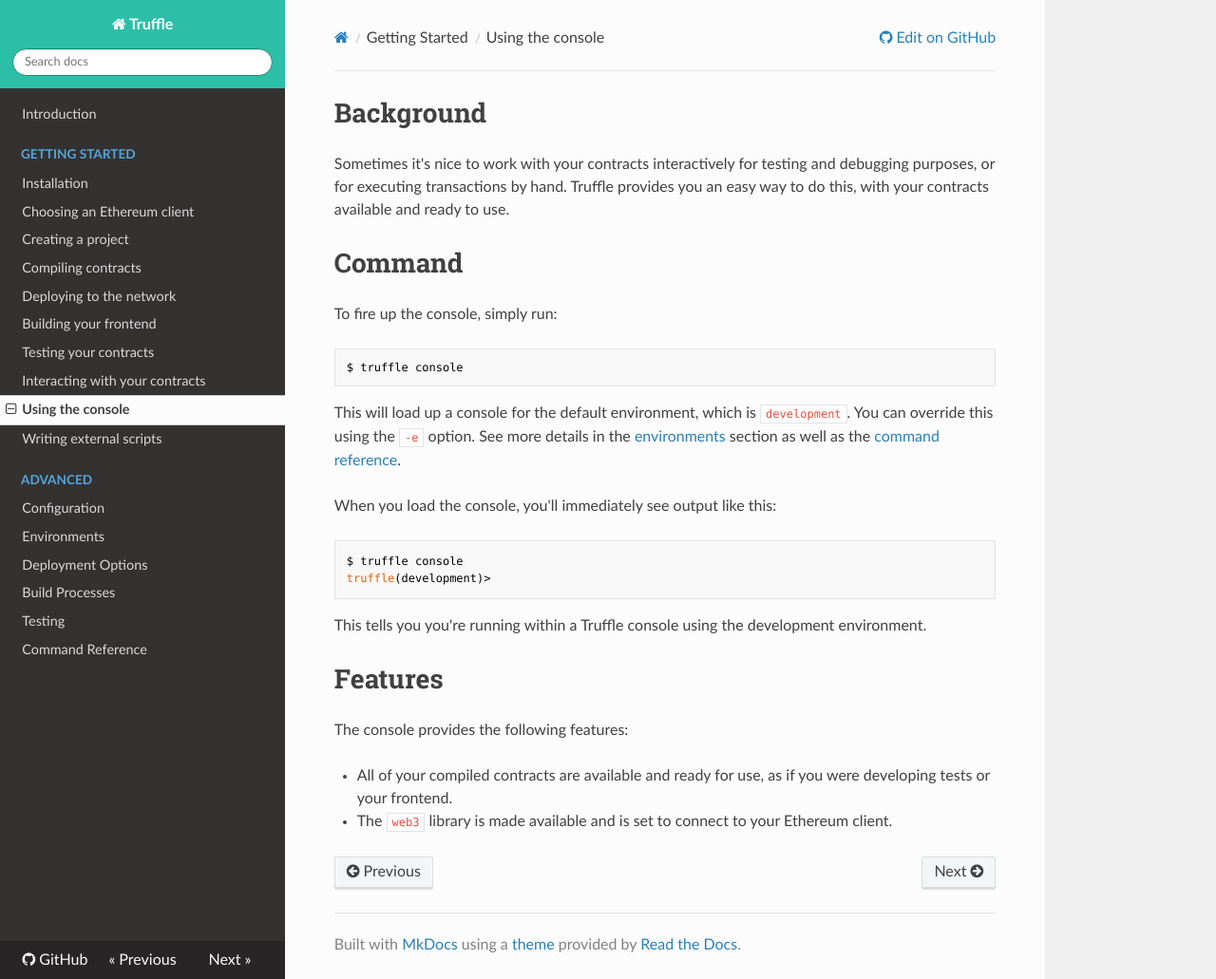
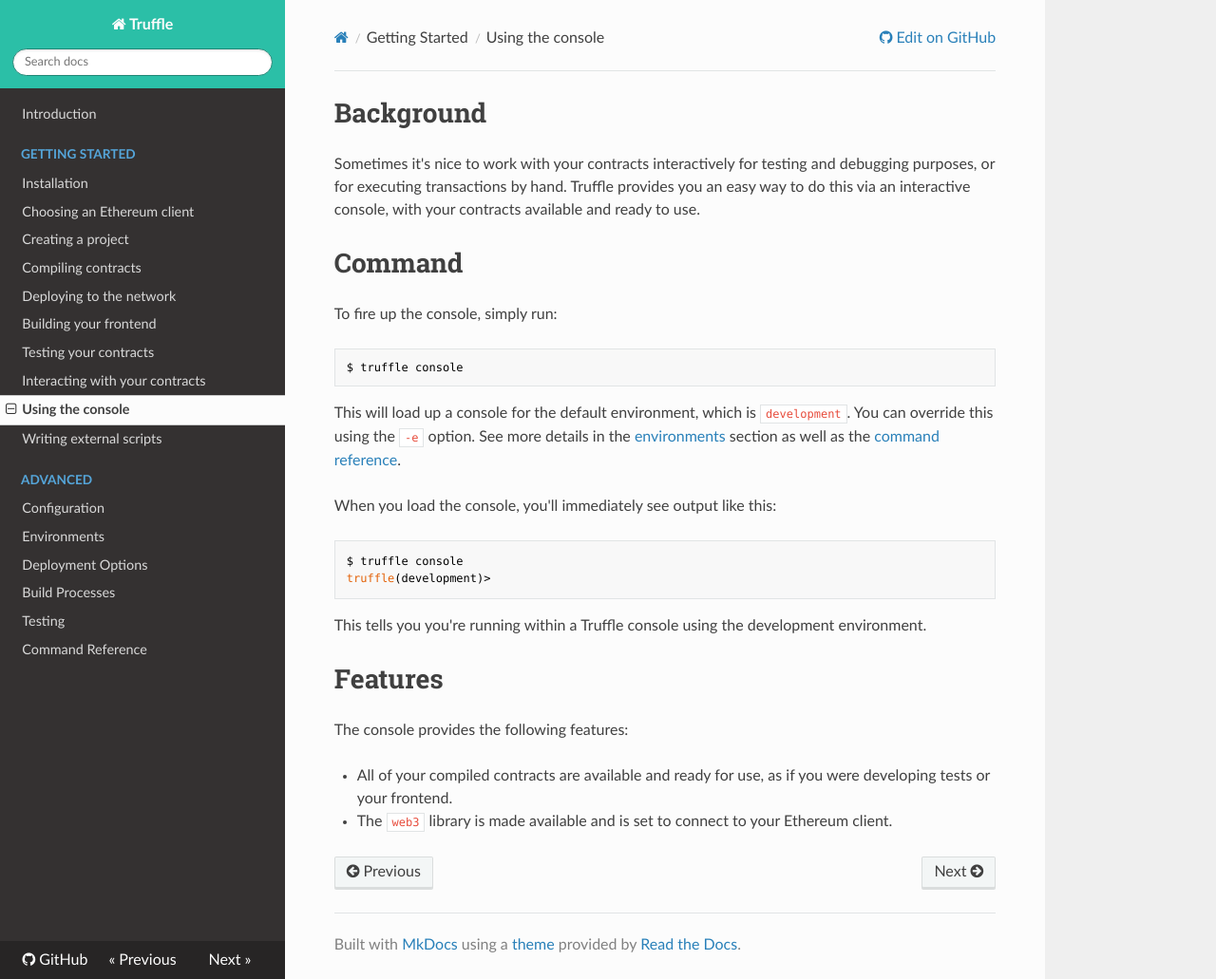
Before and after one commit to WandZhong/react-redux, an MkDocs documentation site: the page built from docs/getting_started/console.md, in a window 1280 px wide and 1031 px high. Shown: the whole window at 95% size. Built offline with MkDocs 1.6.1, drawn with Linux system fonts in a browser that asks for light colours; nearby versions of some CDN libraries; old or Windows-style settings are respelled for this version of MkDocs.

```diff
--- a/docs/getting_started/console.md
+++ b/docs/getting_started/console.md
@@ -1,6 +1,6 @@
 # Background
 
-Sometimes it's nice to work with your contracts interactively for testing and debugging purposes, or for executing transactions by hand. Truffle provides you an easy way to do this, with your contracts available and ready to use.
+Sometimes it's nice to work with your contracts interactively for testing and debugging purposes, or for executing transactions by hand. Truffle provides you an easy way to do this via an interactive console, with your contracts available and ready to use.
 
 # Command
 
```
Also changed, not shown: docs/getting_started/scripts.md (+27 -0 lines).
